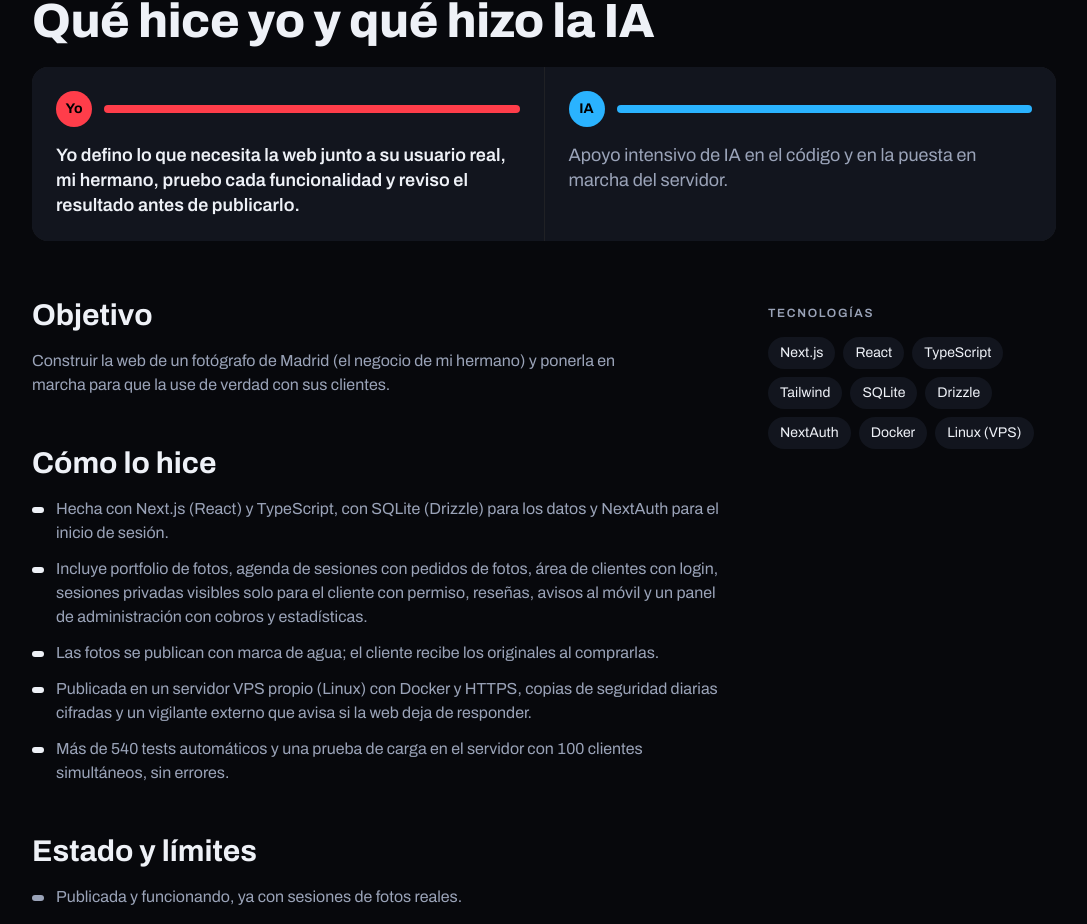
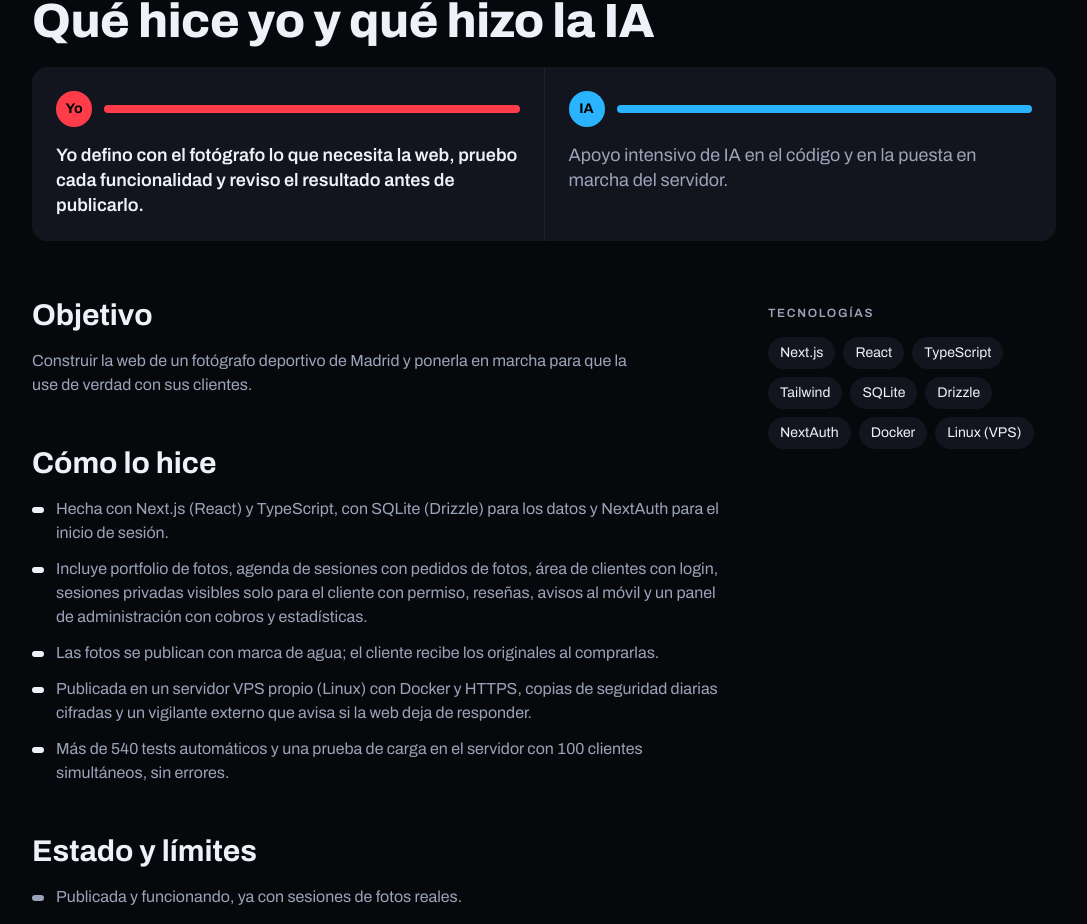
Before and after one commit to cristian-corroto/portfolio, a Next.js app: page /proyectos/jothanph-fotografia/ in a window 1280 px wide. Shown: the part 1166-2090 px from the top of the page, without its empty margins (96-1183 px from the left). Built offline with nearby package versions, Linux system fonts and the light colour scheme; no server answers.

Commit message:
JothanPh Fotografía: textos de la ficha

```diff
--- a/data/proyectos.ts
+++ b/data/proyectos.ts
@@ -77,7 +77,7 @@ export const proyectos: Proyecto[] = [
     estadoCorto: "Publicada",
     marca: "servicio",
     objetivo:
-      "Construir la web de un fotógrafo de Madrid (el negocio de mi hermano) y ponerla en marcha para que la use de verdad con sus clientes.",
+      "Construir la web de un fotógrafo deportivo de Madrid y ponerla en marcha para que la use de verdad con sus clientes.",
     como: [
       "Hecha con Next.js (React) y TypeScript, con SQLite (Drizzle) para los datos y NextAuth para el inicio de sesión.",
       "Incluye portfolio de fotos, agenda de sesiones con pedidos de fotos, área de clientes con login, sesiones privadas visibles solo para el cliente con permiso, reseñas, avisos al móvil y un panel de administración con cobros y estadísticas.",
@@ -92,7 +92,7 @@ export const proyectos: Proyecto[] = [
     ],
     tecnologias: ["Next.js", "React", "TypeScript", "Tailwind", "SQLite", "Drizzle", "NextAuth", "Docker", "Linux (VPS)"],
     ia: "Apoyo intensivo de IA en el código y en la puesta en marcha del servidor.",
-    yo: "Yo defino lo que necesita la web junto a su usuario real, mi hermano, pruebo cada funcionalidad y reviso el resultado antes de publicarlo.",
+    yo: "Yo defino con el fotógrafo lo que necesita la web, pruebo cada funcionalidad y reviso el resultado antes de publicarlo.",
     enlaces: [{ texto: "Ver la web", href: "https://srv2121091.hstgr.cloud/" }],
   },
   {
```
